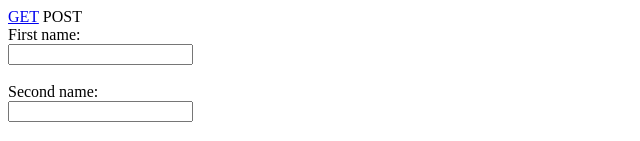
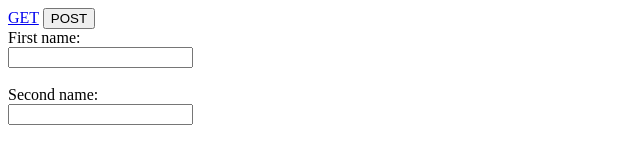
Before and after one commit to gr33nb3rry/_html_workshop, a plain HTML site: page my_html_workbook.html in a window 1280 px wide. Shown: the top 141 px of the page, without its empty margins (0-640 px from the left). Drawn offline with Linux system fonts and the light colour scheme.

Commit message:
post fix

```diff
--- a/my_html_workbook.html
+++ b/my_html_workbook.html
@@ -5,7 +5,7 @@
     </head>
     <body>
         <a href="https://e.tsi.lv/user/profile.php?id=11574&name=Ruslans&surname=Bulaks&age=21&faclty=IZF" >GET</a>
-        <a onclick="addStudent()">POST</a>
+        <button onclick="addStudent()">POST</button>
         <form>
             <label for="fname">First name:</label><br>
             <input type="text" id="fname"><br><br>
```
